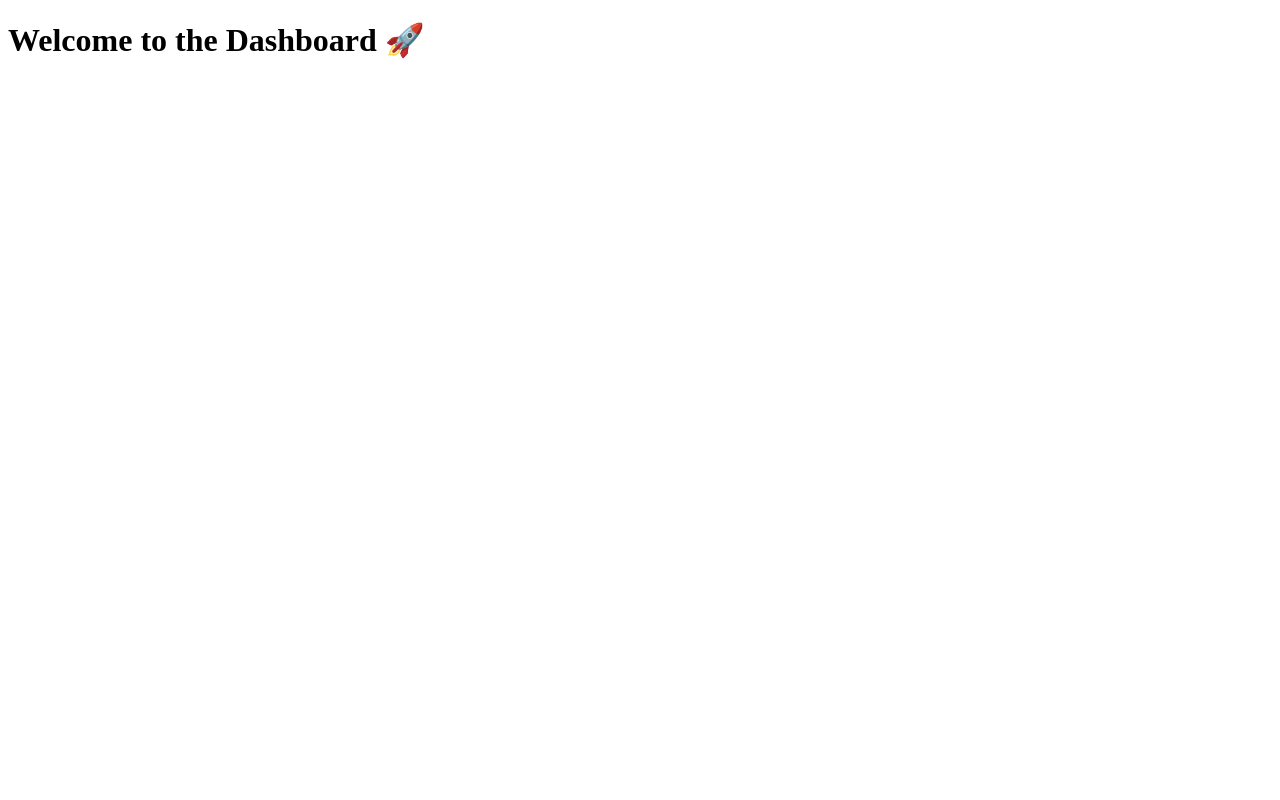
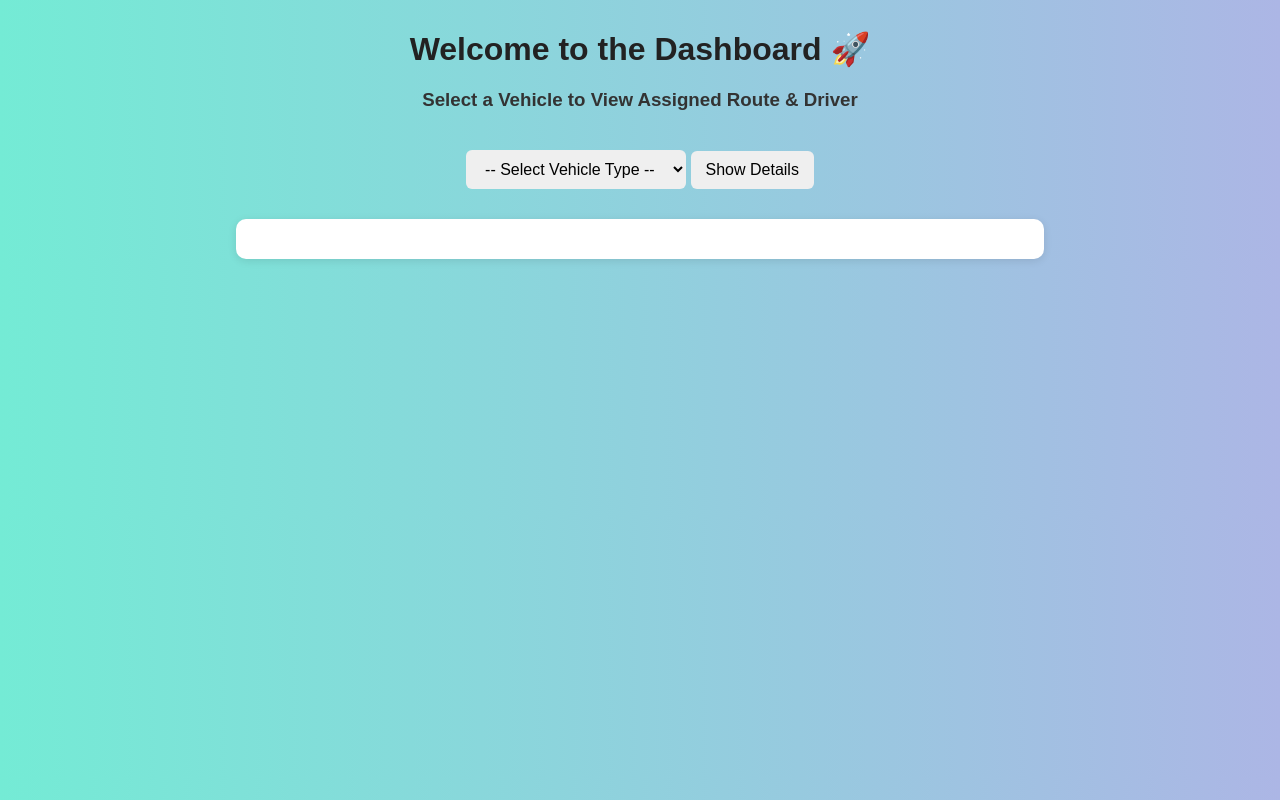
Before and after one commit to Inturikirthana-co/transport-management-system, a website: page public/dashboard.html in a window 1280 px wide. Drawn offline with Linux system fonts and the light colour scheme.

Commit message:
Added dashboard vehicle selection and driver routes

```diff
--- a/public/dashboard.html
+++ b/public/dashboard.html
@@ -2,9 +2,73 @@
 <html lang="en">
   <head>
     <meta charset="UTF-8" />
-    <title>Dashboard</title>
+    <title>Dashboard - Transport Management System</title>
+    <style>
+      body {
+        font-family: Arial, sans-serif;
+        background: linear-gradient(to right, #74ebd5, #acb6e5);
+        color: #333;
+        text-align: center;
+        margin: 0;
+        padding: 0;
+      }
+      h1 {
+        margin-top: 30px;
+        color: #222;
+      }
+      select, button {
+        margin-top: 20px;
+        padding: 10px 15px;
+        border-radius: 6px;
+        border: none;
+        font-size: 16px;
+      }
+      #infoBox {
+        margin-top: 30px;
+        padding: 20px;
+        background: white;
+        border-radius: 10px;
+        width: 60%;
+        margin-left: auto;
+        margin-right: auto;
+        box-shadow: 0 2px 8px rgba(0,0,0,0.1);
+      }
+    </style>
   </head>
   <body>
     <h1>Welcome to the Dashboard 🚀</h1>
+    <h3>Select a Vehicle to View Assigned Route & Driver</h3>
+
+    <select id="vehicleSelect">
+      <option value="">-- Select Vehicle Type --</option>
+      <option value="bus">Bus</option>
+      <option value="car">Car</option>
+      <option value="truck">Truck</option>
+      <option value="bike">Bike</option>
+    </select>
+
+    <button onclick="getVehicleDetails()">Show Details</button>
+
+    <div id="infoBox"></div>
+
+    <script>
+      async function getVehicleDetails() {
+        const vehicle = document.getElementById("vehicleSelect").value;
+        if (!vehicle) {
+          alert("Please select a vehicle type!");
+          return;
+        }
+
+        const response = await fetch(`/api/vehicle/${vehicle}`);
+        const data = await response.json();
+
+        const infoBox = document.getElementById("infoBox");
+        infoBox.innerHTML = `
+          <h2>Vehicle: ${data.vehicle}</h2>
+          <p><strong>Route:</strong> ${data.route}</p>
+          <p><strong>Driver:</strong> ${data.driver}</p>
+        `;
+      }
+    </script>
   </body>
 </html>
```
Also changed, not shown: server.js (+20 -20 lines).
